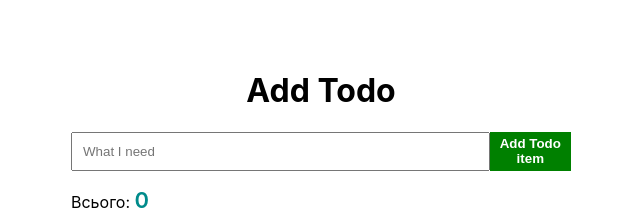
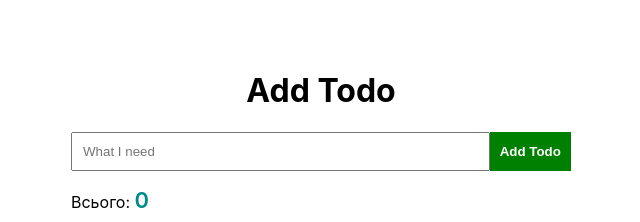
Before and after one commit to Lysiii2012/redux-todo, a React (Create React App) app: page / in a window 1280 px wide. Shown: the top 222 px of the page, without its empty margins (319-959 px from the left). Built offline with nearby package versions, Linux system fonts and the light colour scheme.

Commit message:
Update AddTodo.jsx

```diff
--- a/src/components/AddTodo/AddTodo.jsx
+++ b/src/components/AddTodo/AddTodo.jsx
@@ -1,16 +1,9 @@
-import React, { useEffect } from "react";
+import React from "react";
 import { useDispatch } from "react-redux";
 import { addTodo } from "../../features/todo/todoSlice";
 
 const AddTodo = ({ newTodo, setNewTodo }) => {
     const dispatch = useDispatch();
-
-    useEffect(() => {
-        const savedTodos = localStorage.getItem('todos');
-        if (savedTodos) {
-            JSON.parse(savedTodos).forEach(todo => dispatch(addTodo(todo.text)));
-        }
-    }, [dispatch]);
 
     const handleAddTodo = () => {
         if (newTodo.trim()) {
@@ -27,7 +20,7 @@ const AddTodo = ({ newTodo, setNewTodo }) => {
                 onChange={e => setNewTodo(e.target.value)}
                 placeholder="What I need"
             />
-            <button onClick={handleAddTodo}>Add Todo item</button>
+            <button onClick={handleAddTodo}>Add Todo</button>
         </div>
     );
 };
```
